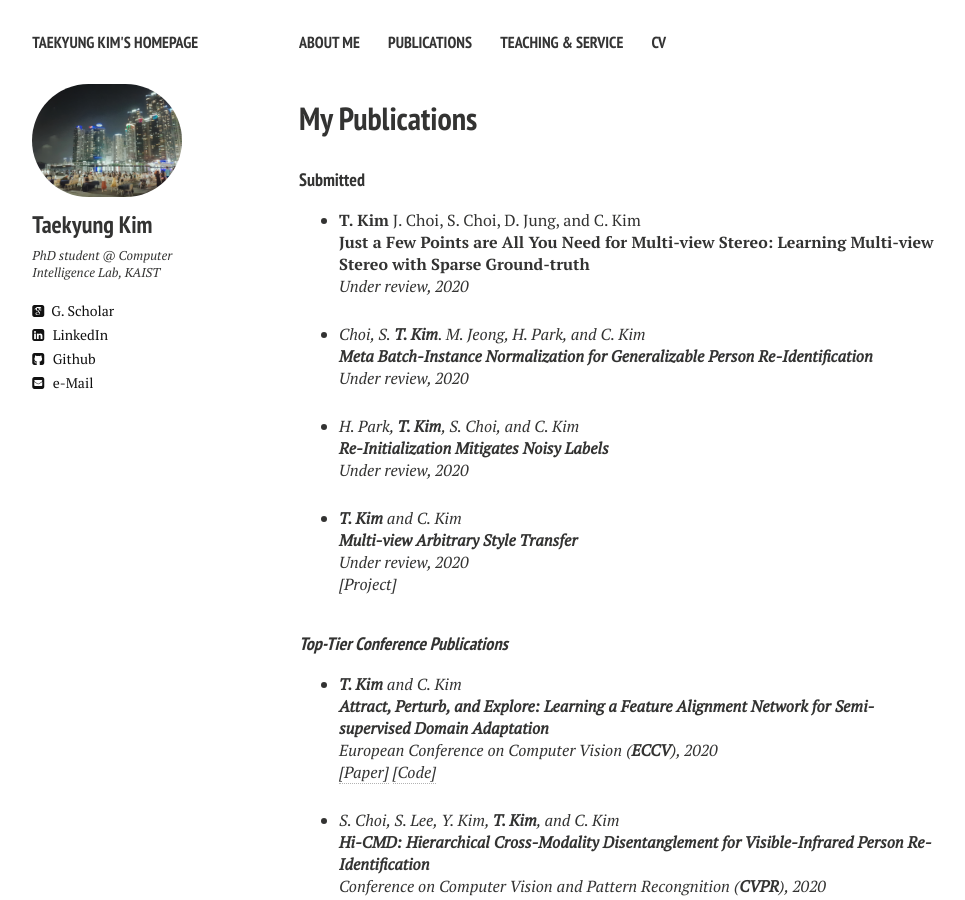
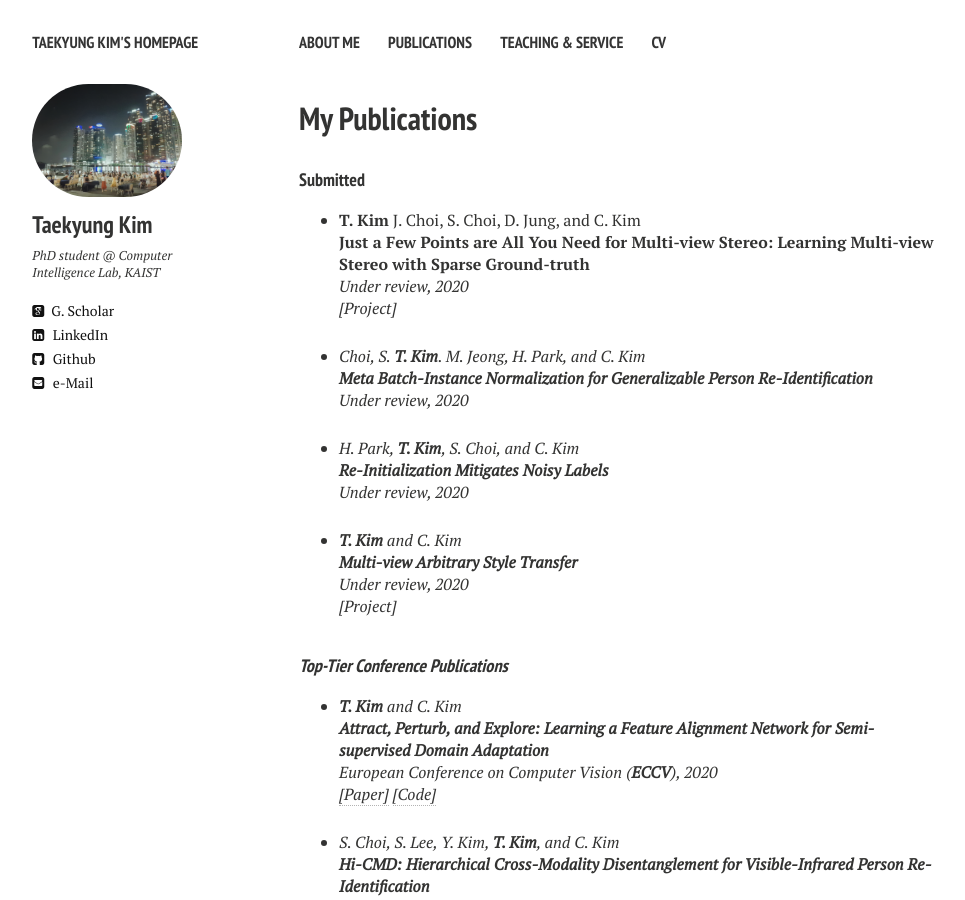
Before and after one commit to TKKim93/TKKim93.github.io, a Jekyll site: the page built from publications.md, in a window 1280 px wide and 900 px high. Shown: the whole window, without its empty margins (21-986 px from the left). Built offline with Jekyll 4.4.1, drawn with Linux system fonts in a browser that asks for light colours; nearby versions of some CDN libraries.

Commit message:
Update publications.html

```diff
--- a/_layouts/publications.html
+++ b/_layouts/publications.html
@@ -88,6 +88,7 @@ div.bibtex pre { font-size: 75%; overflow: auto;  width: 100%; padding: 0em 0em;
 	<br><b>Just a Few Points are All You Need for Multi-view Stereo: Learning Multi-view Stereo with Sparse Ground-truth</b><br>
 	<i> Under review, 2020
 	<br />
+	<a href="https://tkkim93.github.io/projects/SGTMVS/" target="_blank">[Project]</a>
 <!-- 	<a href="https://arxiv.org/pdf/2007.09375.pdf" target="_blank">[Paper]</a> -->
 <!-- 	<a href="https://github.com/TKKim93/APE" target="_blank">[Code]</a> -->
 	<!-- <a href="javascript:toggleBibtex('')">[BibTeX]</a> -->
```
